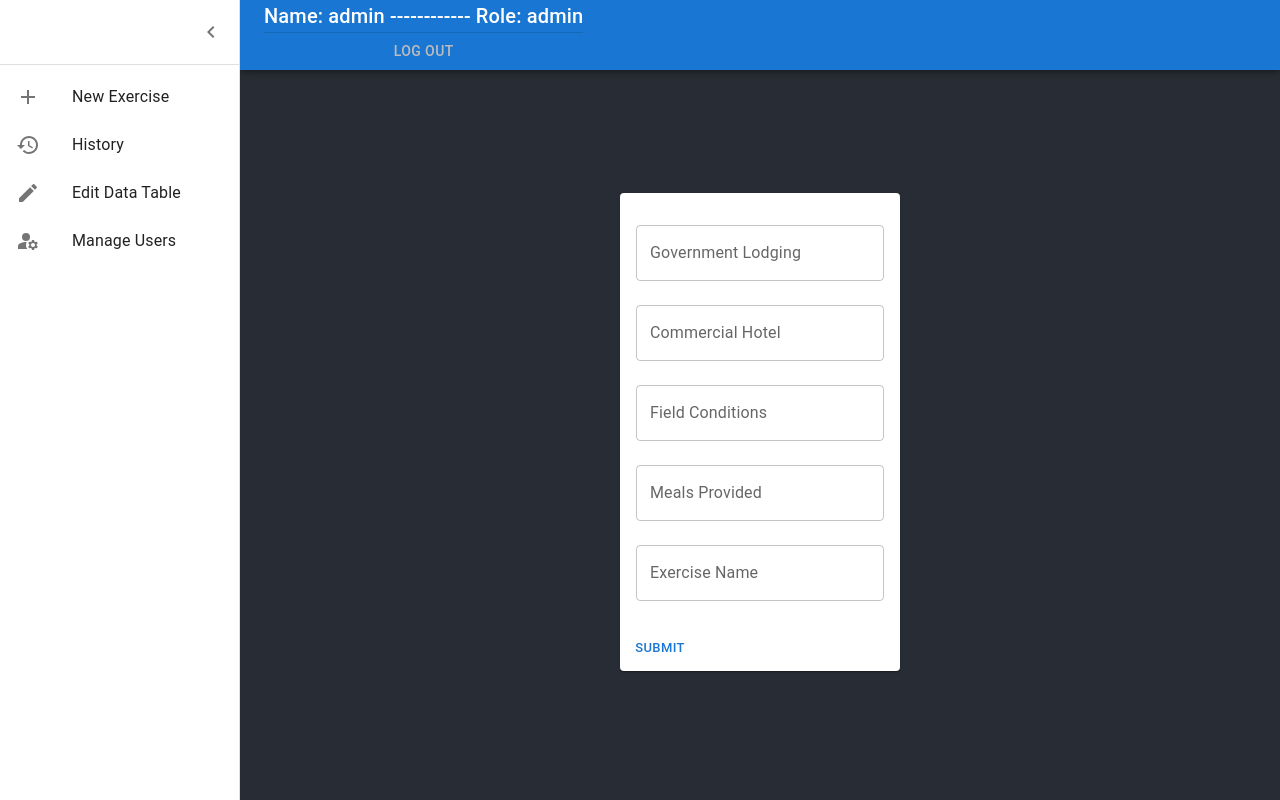
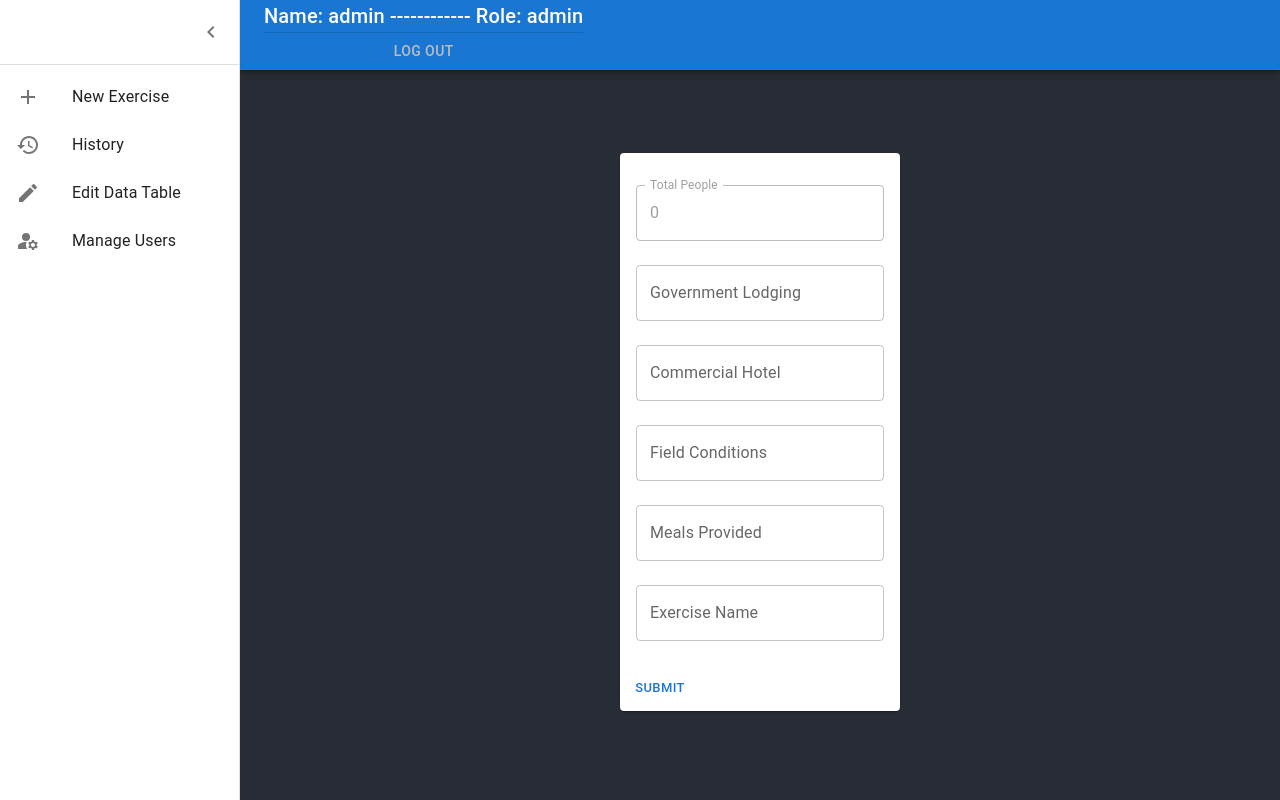
Before and after one commit to mkborland/TACT, a React (Create React App) app in the folder Client/: page /Dashboard/NewExercisePage-pg3 in a window 1280 px wide. Built offline with nearby package versions, Linux system fonts and the light colour scheme.

Commit message:
total ppl on lodging

```diff
--- a/Client/src/components/Lodging/Lodging.js
+++ b/Client/src/components/Lodging/Lodging.js
@@ -17,6 +17,7 @@ const Lodging = () => {
   const copy = newExerciseObject;
   const date = newExerciseObject.overView.startEx;
   const location = newExerciseObject.overView.startLocation;
+  const totalPeopleObj = newExerciseObject.overView.totalPersonal;
   const year = date.slice(0, 4);
   const month = date.slice(5, 7);
   const city = location.split(",")[0];
@@ -60,6 +61,15 @@ const Lodging = () => {
   const card = (
     <React.Fragment>
       <CardContent>
+        <TextField
+          disabled
+          id="numPeopleTotal"
+          label="Total People"
+          variant="outlined"
+          margin="normal"
+          defaultValue={totalPeopleObj}
+        />
+        <br />
         <TextField
           id="numGovLodge"
           label="Government Lodging"
```
